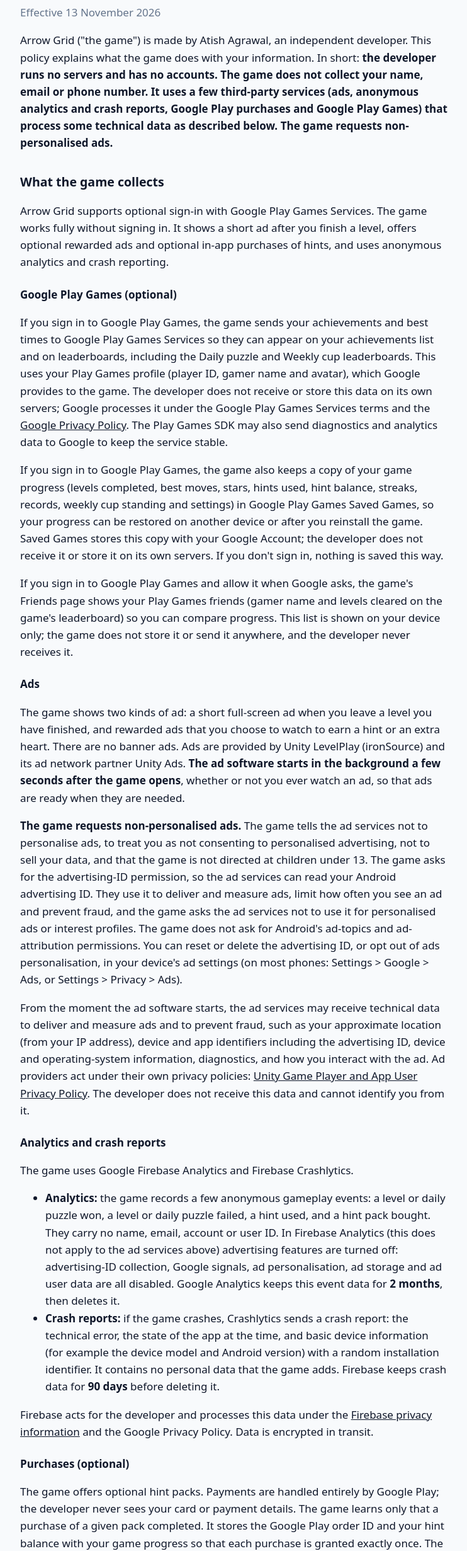
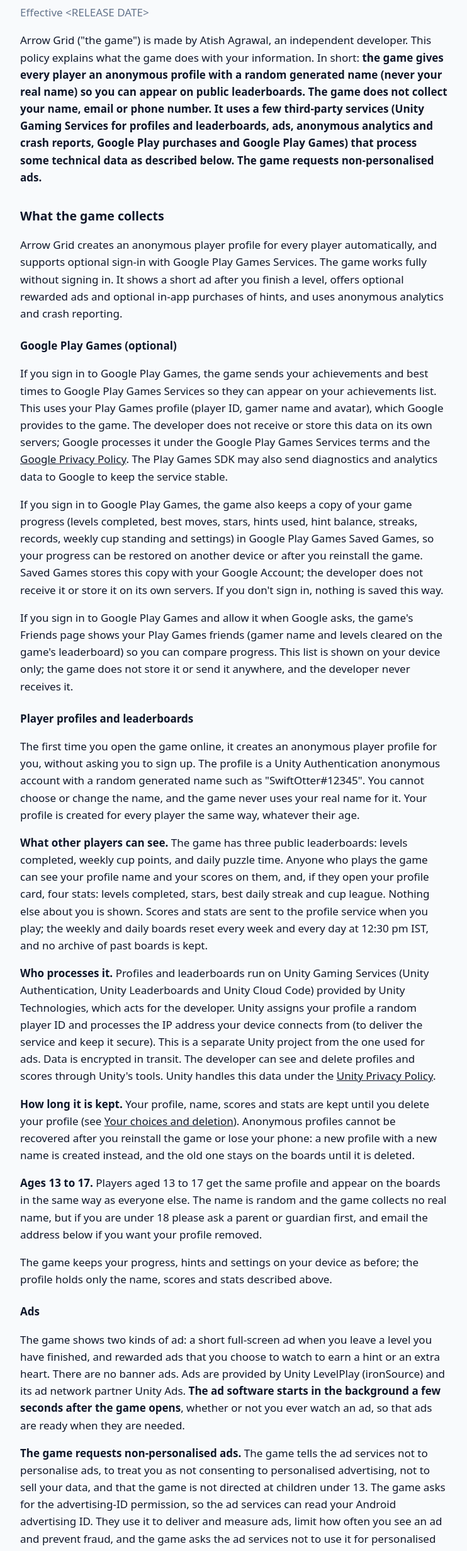
Before and after one commit to atishagrawal/arrowgrid-privacy, a plain HTML site: page index.html in a window 1280 px wide. Shown: the part 107-2569 px from the top of the page at 63% size, without its empty margins (268-1010 px from the left). Drawn offline with Linux system fonts and the light colour scheme.

Commit message:
Policy for 1.0.23: anonymous player profiles and public leaderboards on Unity Gaming Services, deletion paths, profiles.json kill switch

```diff
--- a/index.html
+++ b/index.html
@@ -19,23 +19,23 @@ a { color: inherit; }
 <body>
 <main>
 <h1>Arrow Grid — Privacy Policy</h1>
-<p class="date">Effective 13 November 2026</p>
+<p class="date">Effective &lt;RELEASE DATE&gt;</p>
 
 <p>Arrow Grid ("the game") is made by Atish Agrawal, an independent developer. This policy explains what the game
-does with your information. In short: <strong>the developer runs no servers and has no accounts. The game does not
-collect your name, email or phone number. It uses a few third-party services (ads, anonymous
-analytics and crash reports, Google Play purchases and Google Play Games) that process some technical data as
-described below. The game requests non-personalised ads.</strong></p>
+does with your information. In short: <strong>the game gives every player an anonymous profile with a random generated name (never your real
+name) so you can appear on public leaderboards. The game does not collect your name, email or phone number. It uses a
+few third-party services (Unity Gaming Services for profiles and leaderboards, ads, anonymous analytics and crash
+reports, Google Play purchases and Google Play Games) that process some technical data as described below. The game
+requests non-personalised ads.</strong></p>
 
 <h2>What the game collects</h2>
-<p>Arrow Grid supports optional sign-in with Google Play Games Services. The game works fully without signing in.
-It shows a short ad after you finish a level, offers optional rewarded ads and optional in-app purchases of hints,
+<p>Arrow Grid creates an anonymous player profile for every player automatically, and supports optional sign-in with
+Google Play Games Services. The game works fully without signing in. It shows a short ad after you finish a level, offers optional rewarded ads and optional in-app purchases of hints,
 and uses anonymous analytics and crash reporting.</p>
 
 <h3>Google Play Games (optional)</h3>
 <p>If you sign in to Google Play Games, the game sends your achievements and best times to Google Play Games Services
-so they can appear on your achievements list and on leaderboards, including the Daily puzzle and Weekly cup
-leaderboards. This uses your Play Games profile (player ID, gamer name and avatar), which Google provides to the game.
+so they can appear on your achievements list. This uses your Play Games profile (player ID, gamer name and avatar), which Google provides to the game.
 The developer does not receive or store this data on its own servers; Google processes it under the Google Play Games
 Services terms and the <a href="https://policies.google.com/privacy">Google Privacy Policy</a>. The Play Games SDK may
 also send diagnostics and analytics data to Google to keep the service stable.</p>
@@ -47,6 +47,32 @@ nothing is saved this way.</p>
 <p>If you sign in to Google Play Games and allow it when Google asks, the game's Friends page shows your Play Games
 friends (gamer name and levels cleared on the game's leaderboard) so you can compare progress. This list is
 shown on your device only; the game does not store it or send it anywhere, and the developer never receives it.</p>
+
+<h3 id="profiles">Player profiles and leaderboards</h3>
+<p>The first time you open the game online, it creates an anonymous player profile for you, without asking you to sign
+up. The profile is a Unity Authentication anonymous account with a random generated name such as "SwiftOtter#12345".
+You cannot choose or change the name, and the game never uses your real name for it. Your profile is created for every
+player the same way, whatever their age.</p>
+<p><strong>What other players can see.</strong> The game has three public leaderboards: levels completed, weekly cup
+points, and daily puzzle time. Anyone who plays the game can see your profile name and your scores on them, and, if
+they open your profile card, four stats: levels completed, stars, best daily streak and cup league. Nothing else about
+you is shown. Scores and stats are sent to the profile service when you play; the weekly and daily boards reset every
+week and every day at 12:30 pm IST, and no archive of past boards is kept.</p>
+<p><strong>Who processes it.</strong> Profiles and leaderboards run on Unity Gaming Services (Unity Authentication,
+Unity Leaderboards and Unity Cloud Code) provided by Unity Technologies, which acts for the developer. Unity assigns
+your profile a random player ID and processes the IP address your device connects from (to deliver the service and
+keep it secure). This is a separate Unity project from the one used for ads. Data is encrypted in transit. The
+developer can see and delete profiles and scores through Unity's tools. Unity handles this data under the
+<a href="https://unity.com/legal/privacy-policy">Unity Privacy Policy</a>.</p>
+<p><strong>How long it is kept.</strong> Your profile, name, scores and stats are kept until you delete your profile
+(see <a href="#deletion">Your choices and deletion</a>). Anonymous profiles cannot be recovered after you reinstall the
+game or lose your phone: a new profile with a new name is created instead, and the old one stays on the boards until
+it is deleted.</p>
+<p><strong>Ages 13 to 17.</strong> Players aged 13 to 17 get the same profile and appear on the boards in the same way
+as everyone else. The name is random and the game collects no real name, but if you are under 18 please ask a parent
+or guardian first, and email the address below if you want your profile removed.</p>
+<p>The game keeps your progress, hints and settings on your device as before; the profile holds only the name,
+scores and stats described above.</p>
 
 <h3>Ads</h3>
 <p>The game shows two kinds of ad: a short full-screen ad when you leave a level you have finished, and rewarded
@@ -73,7 +99,7 @@ it.</p>
 <p>The game uses Google Firebase Analytics and Firebase Crashlytics.</p>
 <ul>
 <li><strong>Analytics:</strong> the game records a few anonymous gameplay events: a level or daily puzzle won, a level
-or daily puzzle failed, a hint used, and a hint pack bought. They carry no name, email, account or user ID. In Firebase
+or daily puzzle failed, a hint used, and a hint pack bought. They carry no name or email, and the game does not attach your profile name to them. In Firebase
 Analytics (this does not apply to the ad services above) advertising features are turned off: advertising-ID collection, Google signals, ad personalisation, ad storage and ad
 user data are all disabled. Google Analytics keeps this event data for <strong>2 months</strong>, then deletes it.</li>
 <li><strong>Crash reports:</strong> if the game crashes, Crashlytics sends a crash report: the technical error, the
@@ -94,7 +120,7 @@ keeps no purchase records on its own servers. Google handles payments, refunds a
 
 <h2>Your game progress</h2>
 <p>Your game progress, hint balance and order IDs are saved on your own device so you can carry on where you left off.
-The developer cannot see them. Uninstalling the game or clearing its storage deletes the copy on your device. If you
+The developer cannot see them, apart from the scores and stats that appear on the public leaderboards through your player profile (see above). Uninstalling the game or clearing its storage deletes the copy on your device. If you
 are signed in to Google Play Games, a copy is also kept in Play Games Saved Games as described above. If you have
 Android backup turned on, Android may include this save in your device backup to your Google account; that backup is
 handled by Google, not by the developer, and you control it in your device settings. Hints you bought are kept with
@@ -108,16 +134,27 @@ device's settings at any time.</p>
 
 <h2>Third parties</h2>
 <p>The game includes these third-party components: Google Play Games Services, Google Play Billing (through Unity
-In-App Purchasing), Firebase Analytics and Crashlytics, and Unity LevelPlay with Unity Ads. The game requests
+In-App Purchasing), Firebase Analytics and Crashlytics, Unity LevelPlay with Unity Ads, and Unity Gaming Services
+(Authentication, Leaderboards and Cloud Code). The game requests
 non-personalised ads, and includes no data brokers and no social-media trackers. When you download the game, Google Play handles the
 download under <a href="https://policies.google.com/privacy">Google's Privacy Policy</a>, which the developer does not
 control. The developer does not sell your personal data.</p>
 
 <h2 id="deletion">Your choices and deletion</h2>
 <p>You can use the game without signing in, without watching ads and without buying anything. Notifications can be
-switched off at any time.</p>
+switched off at any time. The anonymous player profile is created automatically; you can delete it at any time as
+described below.</p>
 <p><strong>How to delete your Arrow Grid data:</strong></p>
 <ul>
+<li><strong>Player profile and leaderboard scores</strong> (the anonymous profile, its name, scores and stats, stored on
+Unity Gaming Services). Two ways to delete them:
+<br>1. <strong>In the game:</strong> open Me and tap "Delete my profile", then confirm. This removes your profile and
+all its scores and stats from the leaderboards. Your progress on your device stays. The game does not create a new
+profile until you choose to join the boards again.
+<br>2. <strong>By email,</strong> if you cannot open the game, or lost your phone (an anonymous profile cannot be
+recovered after a reinstall): email <a href="mailto:dir.atishagrawal@gmail.com">dir.atishagrawal@gmail.com</a> with
+your profile name including the number (for example "SwiftOtter#12345"; it is shown on your Me page and next to your
+scores on the boards). The developer deletes the profile and its scores within 30 days.</li>
 <li><strong>Play Games data</strong> (achievements, leaderboard scores and the progress saved with Play Games Saved
 Games) is stored by Google Play Games, not by the developer. To delete it in the Google Play Store app, tap your
 profile icon at the top right, then tap Settings &gt; General &gt; Play Games Profile &gt; Privacy &amp; Settings. Under
@@ -139,14 +176,17 @@ settings (on most phones: Settings &gt; Google &gt; Ads, or Settings &gt; Privac
 <li><strong>Purchase records</strong> are held by Google Play; you can see them in your Google Account.</li>
 <li><strong>On your device:</strong> uninstall the game or clear its data.</li>
 </ul>
-<p>The developer keeps no copy of your gameplay data, so nothing is retained by the developer after deletion; Google's
-and the ad providers' own retention follows their policies. Leaderboard visibility follows your Play Games profile
-visibility setting (friends only, everyone, or only you).</p>
+<p>Once your player profile is deleted, the developer keeps no copy of it or its scores. Apart from that profile, the
+developer keeps no copy of your gameplay data; Google's and the ad providers' own retention follows their policies.
+Visibility of Play Games achievements follows your Play Games profile visibility setting (friends only, everyone, or
+only you). Visibility of the game's own leaderboards does not depend on that setting: every player profile is public
+on them until deleted.</p>
 
 <h2>Children and teens</h2>
 <p>The game is not directed at children under 13 and is intended for players aged 13 and over. For every player,
 whatever their age, the game requests non-personalised ads, Firebase Analytics advertising features are off, and the
-game builds no profile of you. If you are under 18, please ask a parent or guardian before buying anything, watching ads or signing in to
+game builds no advertising profile of you. Every player, aged 13 and over, also gets the same anonymous leaderboard
+profile (see Player profiles and leaderboards above). If you are under 18, please ask a parent or guardian before buying anything, watching ads or signing in to
 Google Play Games. A parent or guardian who believes the game holds data about their child can email the address below
 and the developer will act on the request. The developer does not knowingly collect personal data such as names,
 emails or phone numbers from anyone.</p>
--- /dev/null
+++ b/profiles.json
@@ -0,0 +1 @@
+{"enabled": true}
```
